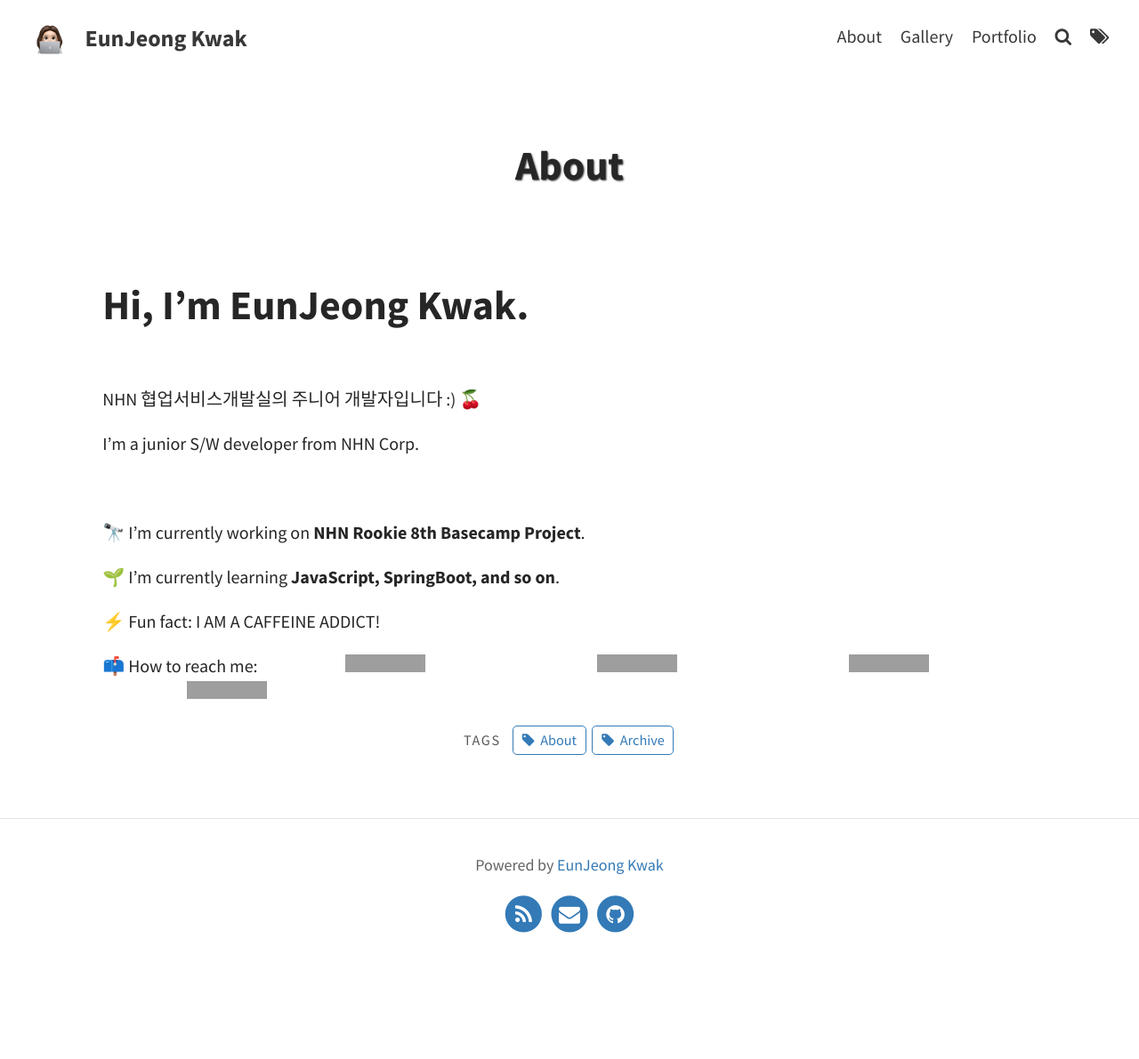
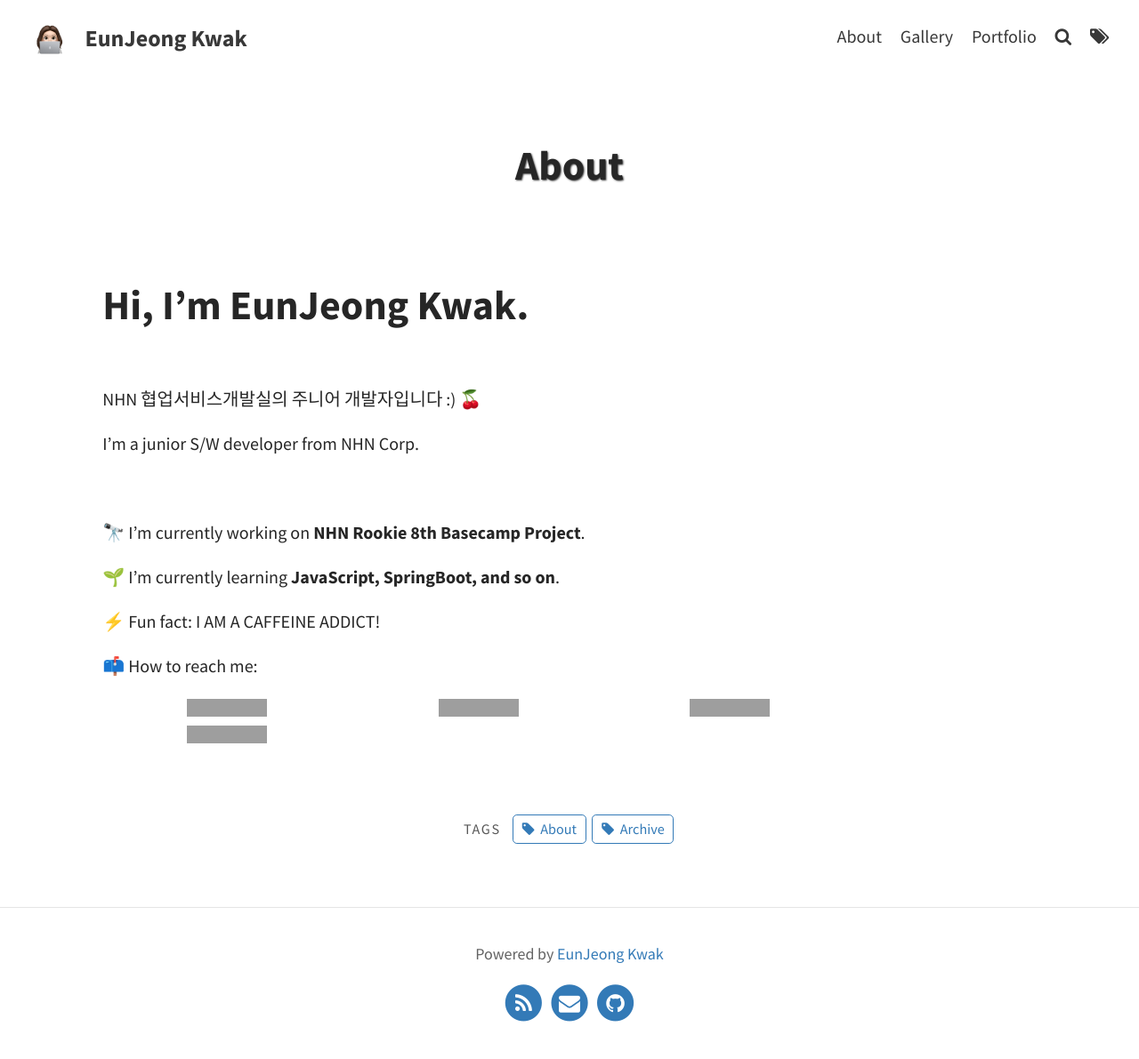
Before and after one commit to rachel-kwak/rachel-kwak.github.io, a Jekyll site: the page built from pages/about.md, in a window 1280 px wide. Shown: the whole page at 89% size. Built offline with Jekyll 4.4.1, drawn with Linux system fonts in a browser that asks for light colours; before the commit the page ends 1091 px from its top, so only the background shows below that; grey boxes are pictures that could not be loaded.

Commit message:
about me

```diff
--- a/pages/about.md
+++ b/pages/about.md
@@ -22,5 +22,8 @@ I'm a junior S/W developer from NHN Corp.
 
 ⚡ Fun fact: I AM A CAFFEINE ADDICT!
 
+📫 How to reach me:
 
-📫 How to reach me: [![Gmail Badge](https://img.shields.io/badge/Gmail-d14836?style=flat-square&logo=Gmail&logoColor=white&link=mailto:iamkkwak@gmail.com)](mailto:iamkkwak@gmail.com) [![Tech Blog Badge](http://img.shields.io/badge/-Tech%20blog-black?style=flat-square&logo=github&link=https://eun-jeong.tistory.com)](https://eun-jeong.tistory.com) [![Linkedin Badge](https://img.shields.io/badge/-LinkedIn-blue?style=flat-square&logo=Linkedin&logoColor=white&link=www.linkedin.com/in/eun-jeong)](www.linkedin.com/in/eun-jeong) [![Facebook Badge](https://img.shields.io/badge/facebook-1877f2?style=flat-square&logo=facebook&logoColor=white&link=https://www.facebook.com/kwakeunjeong2)](https://www.facebook.com/kwakeunjeong2)
+[![Gmail Badge](https://img.shields.io/badge/Gmail-d14836?style=flat-square&logo=Gmail&logoColor=white&link=mailto:iamkkwak@gmail.com)](mailto:iamkkwak@gmail.com) [![Tech Blog Badge](http://img.shields.io/badge/-Tech%20blog-black?style=flat-square&logo=github&link=https://eun-jeong.tistory.com)](https://eun-jeong.tistory.com) [![Linkedin Badge](https://img.shields.io/badge/-LinkedIn-blue?style=flat-square&logo=Linkedin&logoColor=white&link=www.linkedin.com/in/eun-jeong)](www.linkedin.com/in/eun-jeong) [![Facebook Badge](https://img.shields.io/badge/facebook-1877f2?style=flat-square&logo=facebook&logoColor=white&link=https://www.facebook.com/kwakeunjeong2)](https://www.facebook.com/kwakeunjeong2)
+
+<br>
```
